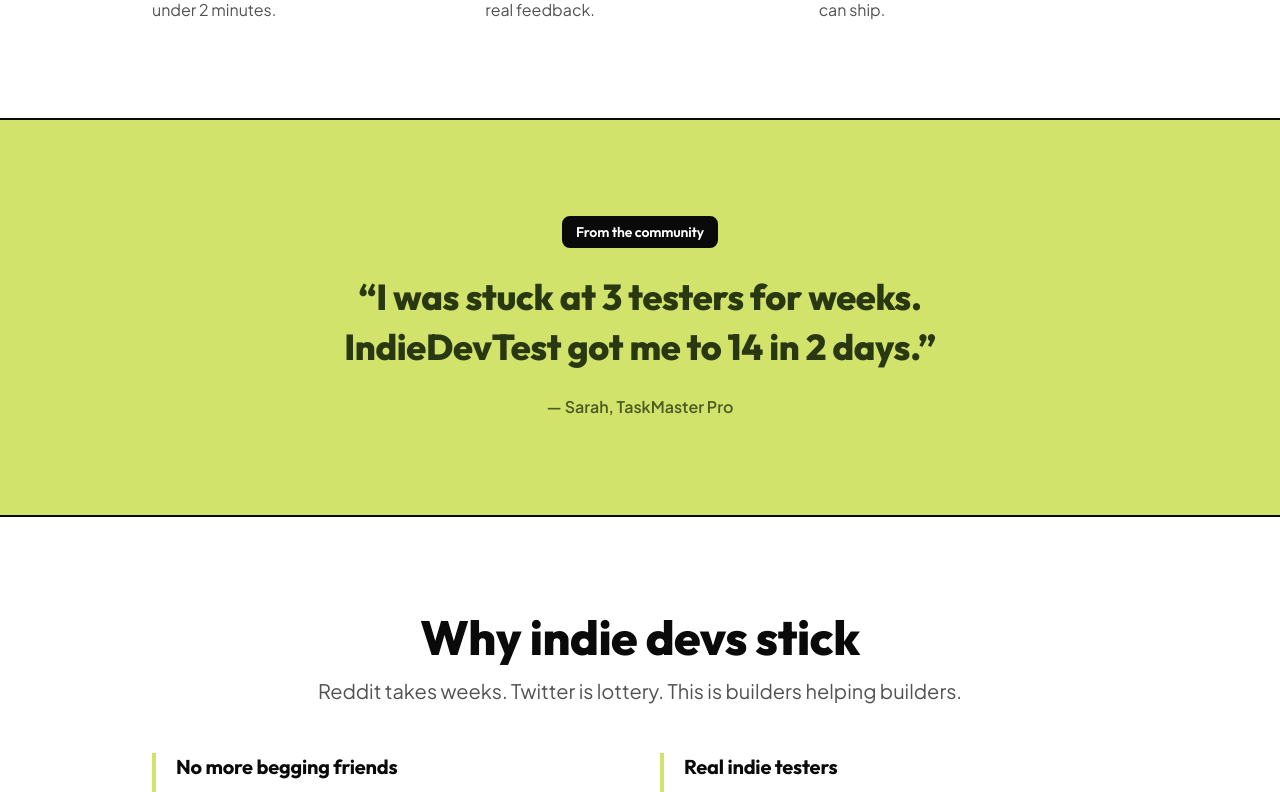
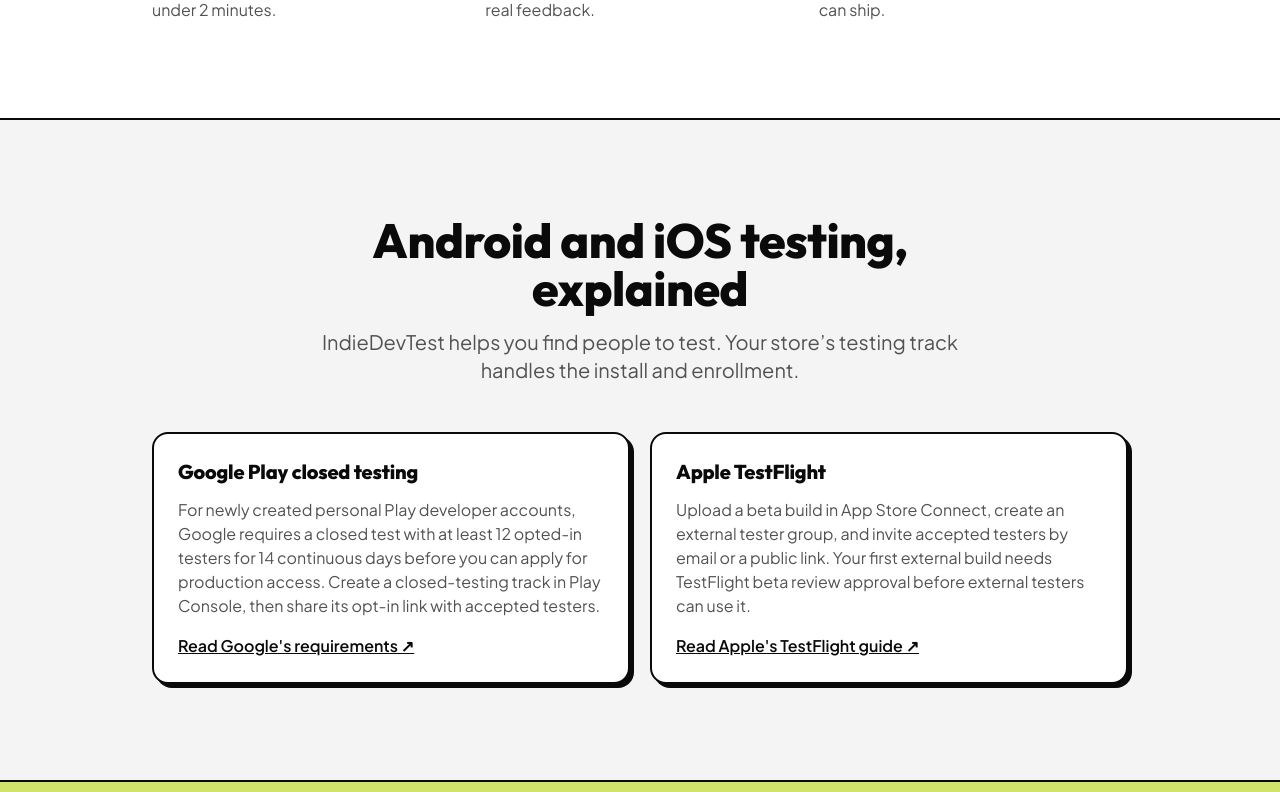
Before and after one commit to pietervw/indiedevtest, a Next.js app: page / in a window 1280 px wide. Shown: the part 1040-1832 px from the top of the page. Built offline with nearby package versions, Linux system fonts and the light colour scheme; no server answers; the database is empty.

Commit message:
Clarify testing flows and deletion terms

```diff
--- a/src/app/page.tsx
+++ b/src/app/page.tsx
@@ -200,6 +200,35 @@
         </Container>
       </Section>
 
+      <Section className="border-b-2 border-ink bg-paper-muted">
+        <Container>
+          <SectionHeading
+            title="Android and iOS testing, explained"
+            description="IndieDevTest helps you find people to test. Your store’s testing track handles the install and enrollment."
+          />
+          <div className="grid gap-5 md:grid-cols-2">
+            <article className="rounded-2xl border-2 border-ink bg-paper p-6 shadow-brutal">
+              <h3 className="font-display text-xl font-extrabold text-ink">Google Play closed testing</h3>
+              <p className="mt-3 text-ink-muted">
+                For newly created personal Play developer accounts, Google requires a closed test with at least 12 opted-in testers for 14 continuous days before you can apply for production access. Create a closed-testing track in Play Console, then share its opt-in link with accepted testers.
+              </p>
+              <a href="https://support.google.com/googleplay/android-developer/answer/14151465" target="_blank" rel="noopener noreferrer" className="mt-4 inline-flex font-semibold text-ink underline">
+                Read Google&apos;s requirements ↗
+              </a>
+            </article>
+            <article className="rounded-2xl border-2 border-ink bg-paper p-6 shadow-brutal">
+              <h3 className="font-display text-xl font-extrabold text-ink">Apple TestFlight</h3>
+              <p className="mt-3 text-ink-muted">
+                Upload a beta build in App Store Connect, create an external tester group, and invite accepted testers by email or a public link. Your first external build needs TestFlight beta review approval before external testers can use it.
+              </p>
+              <a href="https://developer.apple.com/help/app-store-connect/test-a-beta-version/invite-external-testers" target="_blank" rel="noopener noreferrer" className="mt-4 inline-flex font-semibold text-ink underline">
+                Read Apple&apos;s TestFlight guide ↗
+              </a>
+            </article>
+          </div>
+        </Container>
+      </Section>
+
       <Section className="border-b-2 border-ink bg-brand">
         <Container className="max-w-3xl text-center">
           <Badge variant="dark" size="md" className="mb-6">
--- a/src/app/privacy/page.tsx
+++ b/src/app/privacy/page.tsx
@@ -86,6 +86,21 @@
           </p>
         </LegalSection>
 
+        <LegalSection title="Private tester feedback and devices">
+          <p>
+            When a tester has joined a testing track, they can submit private
+            feedback about that app. We store the issue title, severity,
+            details, optional reproduction steps, and an optional free-text
+            device name. This feedback is visible to the tester who submitted
+            it and the owner of the relevant listing, not to the public.
+          </p>
+          <p>
+            Listing owners can mark feedback as unresolved, fixed, or skipped.
+            That status is visible to the tester and the listing owner and helps
+            them track the outcome of a report.
+          </p>
+        </LegalSection>
+
         <LegalSection title="Listing reports and moderation">
           <p>
             Signed-in members can privately report a listing for spam or scams,
@@ -135,8 +150,9 @@
           <p>
             We keep account and listing data while your account and related
             records are active on the service. You can permanently delete your
-            account from Profile settings; this takes your profile, listings,
-            tester activity, and feedback offline immediately.
+            account from Profile settings; this permanently takes your profile,
+            listings, tester activity, and feedback offline immediately and
+            cannot be undone.
           </p>
         </LegalSection>
 
--- a/src/app/terms/page.tsx
+++ b/src/app/terms/page.tsx
@@ -75,6 +75,25 @@
           </p>
         </LegalSection>
 
+        <LegalSection title="Private tester feedback">
+          <p>
+            Testers can send private feedback to a listing owner after joining a
+            testing track. Feedback can include an issue title, severity,
+            details, reproduction steps, and an optional device name. The
+            listing owner can view that feedback and mark it unresolved, fixed,
+            or skipped. It is not displayed on public listing pages.
+          </p>
+        </LegalSection>
+
+        <LegalSection title="Deleting your account">
+          <p>
+            You can permanently delete your account from Profile settings. This
+            takes your public profile, listings, tester requests, assignments,
+            and feedback offline and cannot be undone. Do this only when you
+            are sure you no longer need the account or its history.
+          </p>
+        </LegalSection>
+
         <LegalSection title="Be a good community member">
           <p>
             Use the site for genuine reciprocal testing. Do not spam, harass,
--- a/src/components/delete-account-form.tsx
+++ b/src/components/delete-account-form.tsx
@@ -19,7 +19,7 @@
     <section className="mt-12 max-w-xl rounded-2xl border-2 border-red-700 bg-red-50 p-5 shadow-brutal">
       <h2 className="font-display text-xl font-extrabold text-ink">Delete account</h2>
       <p className="mt-2 text-sm text-ink-muted">
-        This permanently deletes your account, public profile, app listings, tester requests, and feedback. Your listings and profile will immediately disappear from IndieDevTest.
+        This is permanent and cannot be undone. It deletes your account, public profile, app listings, tester requests, and feedback. Your listings and profile will immediately disappear from IndieDevTest.
       </p>
       <form action={formAction} className="mt-4 space-y-3">
         <label htmlFor="delete-account-confirmation" className="block text-sm font-semibold text-ink">
```
